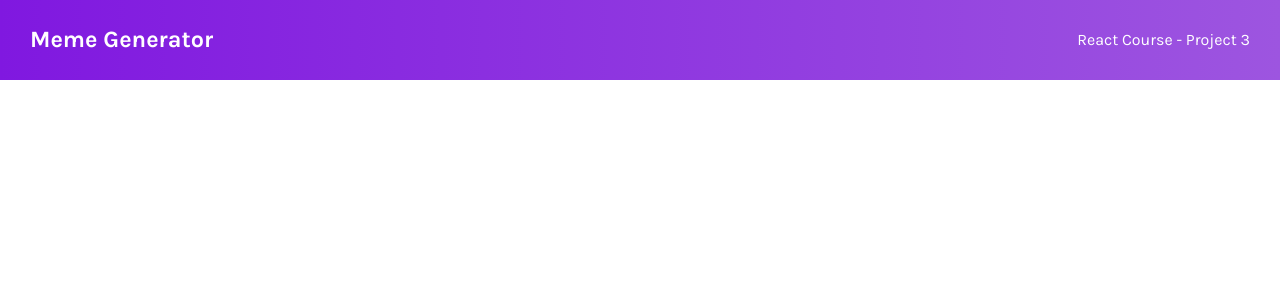
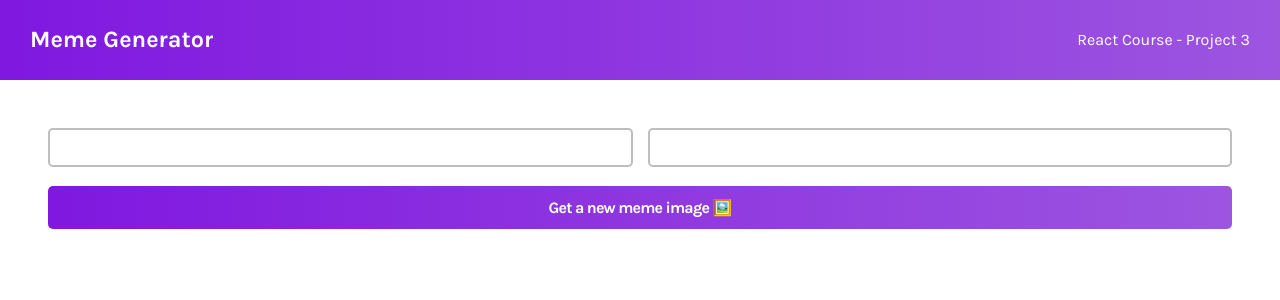
Before and after one commit to swatson9008/scrimbameme, a React (Vite) app: page / in a window 1280 px wide. Shown: the top 300 px of the page. Built offline with nearby package versions, Linux system fonts and the light colour scheme.

Commit message:
created the meme component

```diff
--- a/src/App.jsx
+++ b/src/App.jsx
@@ -3,12 +3,14 @@ import reactLogo from './assets/react.svg'
 import viteLogo from '/vite.svg'
 import './App.css'
 import Header from './components/header'
+import Meme from './components/meme'
 
 function App() {
 
   return (
     <>
       <Header />
+      <Meme />
     </>
   )
 }
--- /dev/null
+++ b/src/components/meme.jsx
@@ -0,0 +1,11 @@
+export default function Meme(){
+    return(
+        <div className="Meme">
+            <form className="MemeForm">
+                <input type="text"></input>
+                <input type="text"></input>
+                <input type="submit" value="Get a new meme image 🖼️" className="SubmitButton"></input>
+            </form>
+        </div>
+    )
+}
--- a/src/index.css
+++ b/src/index.css
@@ -74,6 +74,43 @@ button:focus-visible {
   padding-right: 30px;
 }
 
+.MemeForm {
+  display: grid;
+  grid-template-columns: repeat(2, 1fr);
+  grid-template-rows: repeat(2, 1fr);
+  gap: 15px;
+  padding: 3rem;
+}
+
+input {
+  font-family: 'Karla', sans-serif;
+}
+
+input[type="text"] {
+  border: 2px solid rgb(190, 190, 190);
+  height: 1.2rem;
+  border-radius: 5px;
+  padding: 0.5rem 1rem;
+}
+
+input[type="text"]:focus {
+  border: 2px solid rgb(170, 170, 170);
+  outline: none;
+}
+
+.SubmitButton {
+  grid-column: 1 / span 2;
+  background-image: linear-gradient(to right, rgb(128, 24, 224), rgb(157, 85, 224));
+  color: white;
+  border: none;
+  height: 2.7rem;
+  font-family: 'Karla', sans-serif;
+  font-size: 16px;
+  font-weight: bold;
+  letter-spacing: -0.05em;
+  border-radius: 5px;
+}
+
 @media (prefers-color-scheme: light) {
   :root {
     color: #213547;
```
